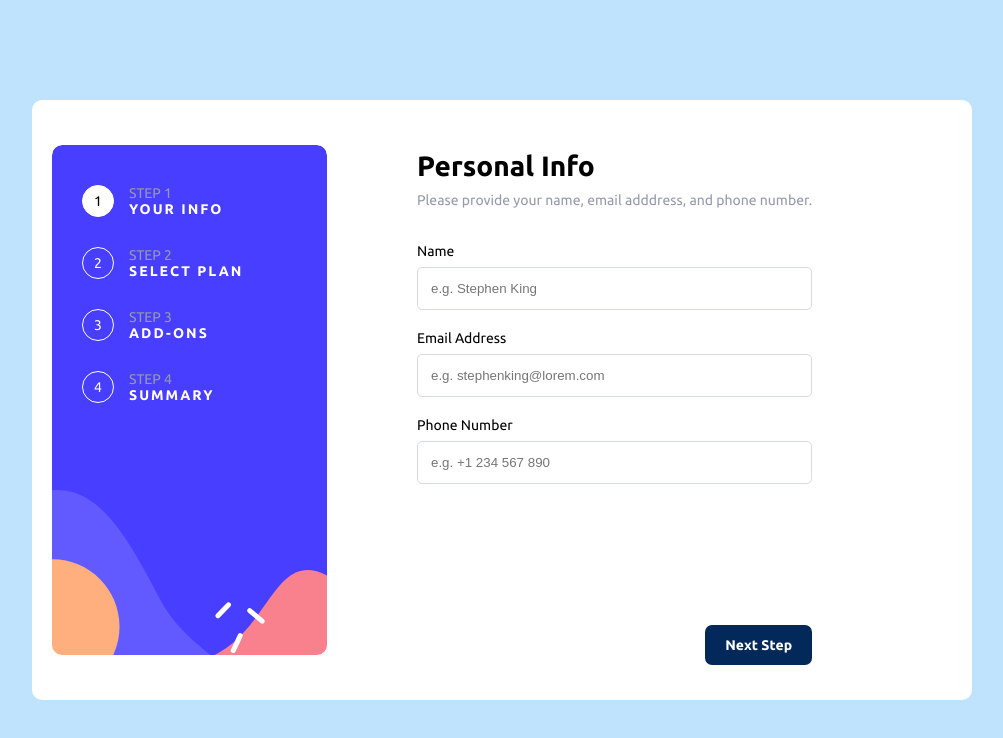
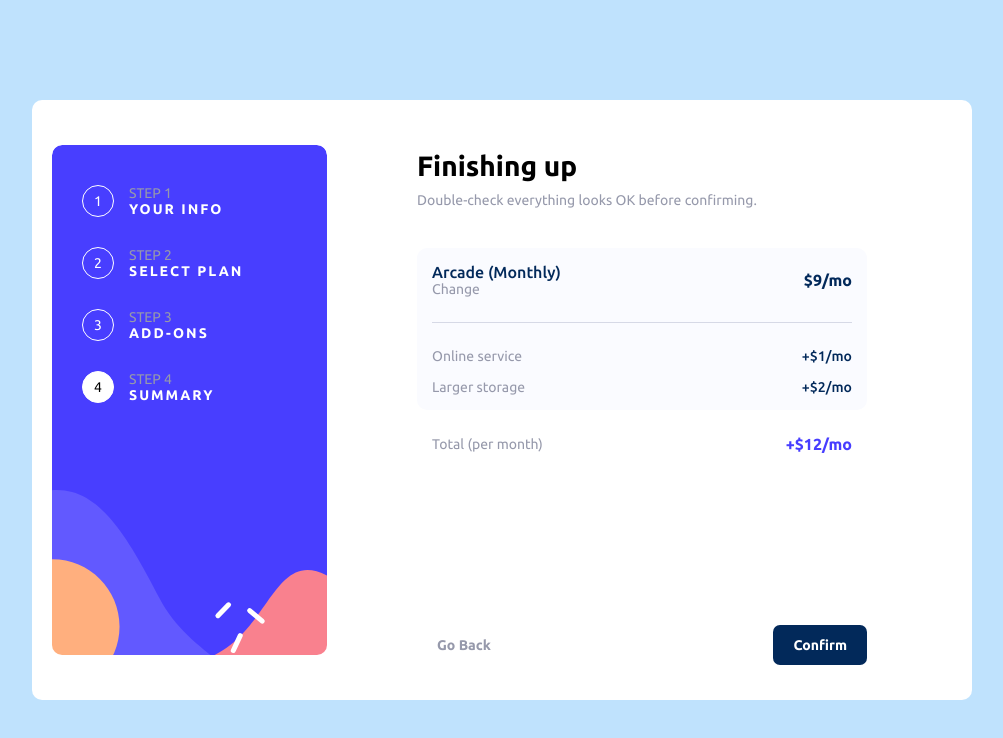
Before and after one commit to DinosMpo/Frontend-mentor-multi-step-form, a Next.js app: page / in a window 1280 px wide. Shown: the top 738 px of the page, without its empty margins (138-1141 px from the left). Built offline with nearby package versions, Linux system fonts and the light colour scheme.

Commit message:
create the static version of summary

```diff
--- /dev/null
+++ b/app/comps/Confirm.js
@@ -0,0 +1,11 @@
+import React from 'react'
+
+const Confirm = () => {
+  return (
+    <div className='confirm' onClick={() => {}}>
+        Confirm
+    </div>
+  )
+}
+
+export default Confirm
--- a/app/comps/Section2.js
+++ b/app/comps/Section2.js
@@ -1,9 +1,11 @@
 import React from 'react'
 import NextStep from './NextStep'
 import PersonalInfo from './PersonalInfo'
-import AddOns from './PickAddOns'
+import PickAddOns from './PickAddOns'
+import Summary from './Summary'
 import SelectPlan from './SelectPlan'
 import BackButton from './BackButton'
+import Confirm from './Confirm'
 
 const Section2 = ({stepIndicator, setStepIndicator}) => {
   const renderStep = (stepIndicator) => {
@@ -15,10 +17,10 @@ const Section2 = ({stepIndicator, setStepIndicator}) => {
         return <SelectPlan />
       };
       case 3: {
-        return <AddOns />
+        return <PickAddOns />
       };
       case 4: {
-        return <PersonalInfo />
+        return <Summary />
       };
       case 5: {
         return <PersonalInfo />
@@ -32,7 +34,7 @@ const Section2 = ({stepIndicator, setStepIndicator}) => {
   return (
     <div className='section2'>
       {renderStep(stepIndicator)}
-      {stepIndicator === 4 ? '' : <NextStep setStepIndicator={setStepIndicator} />}
+      {stepIndicator === 4 ? <Confirm /> : <NextStep setStepIndicator={setStepIndicator} />}
       {stepIndicator === 1 ? '': <BackButton  setStepIndicator={setStepIndicator} />}
     </div>
   )
--- /dev/null
+++ b/app/comps/Summary.css
@@ -0,0 +1,83 @@
+.summary-info-title {
+    margin: 0px;
+    margin-top: 50px;
+    margin-bottom: 10px;
+}
+
+.summary-info-description {
+    color: hsl(231, 11%, 63%);
+}
+
+.summary-container {
+    display: flex;
+    margin-top: 40px;
+    flex-direction: column;
+    gap: 18px;
+    background-color: hsl(231, 100%, 99%);
+    padding: 15px;
+    border-radius: 10px;
+}
+
+.summary-wrapper {
+    width: 450px;
+}
+
+.summary-plan-container, .summary-total-container, .summary-addon {
+    display: flex;
+    align-items: center;
+    justify-content: space-between;
+}
+
+.summary-addon-container {
+    display: flex;
+    flex-direction: column;
+    gap: 15px;
+}
+
+.summary-total-container {
+    padding: 15px;
+    margin-top: 10px;
+}
+
+.summary-plan-name {
+    color: hsl(213, 96%, 18%);
+    font-weight: 500;
+    font-size: 16px;
+}
+
+.summary-plan-price {
+    color: hsl(213, 96%, 18%);
+    font-weight: 600;
+    font-size: 16px;
+}
+
+.summary-addon-name {
+    color: hsl(231, 11%, 63%);
+}
+
+.summary-total {
+    color: hsl(231, 11%, 63%);
+}
+
+.summary-addon-price {
+    color: hsl(213, 96%, 18%);
+    font-weight: 500;
+}
+
+.summary-total-price {
+    color: hsl(243, 100%, 62%);
+    font-weight: 700;
+    font-size: 16px;
+}
+
+.summary-plan-change {
+    color: hsl(231, 11%, 63%);
+}
+
+hr {
+    border: none;
+    height: 1px;
+    /* Set the hr color */
+    color: #333;  /* old IE */
+    background-color: hsl(229, 24%, 87%);
+}
--- /dev/null
+++ b/app/comps/Summary.js
@@ -0,0 +1,44 @@
+import React from 'react'
+import './Summary.css'
+import ThankYou from './ThankYou'
+
+const Summary = () => {
+  return (
+    <div className='summary-wrapper'>
+        <h1 className='summary-info-title'>Finishing up</h1>
+        <div className='summary-info-description'>Double-check everything looks OK before confirming.</div>
+
+        <div className='summary-container'>
+            <div className='summary-plan-container'>
+                <div className='summary-plan-wrapper'>
+                    <div className='summary-plan-name'>Arcade (Monthly)</div>
+                    <div className='summary-plan-change'>Change</div>
+                </div>
+                <div className='summary-plan-price'>$9/mo</div>
+            </div>
+            <hr style={{width: '100%'}}></hr>
+
+            <div className='summary-addon-container'>
+                <div className='summary-addon'>
+                    <div className='summary-addon-name'>Online service</div>
+                    <div className='summary-addon-price'>+$1/mo</div>
+                </div>
+                <div className='summary-addon'>
+                    <div className='summary-addon-name'>Larger storage</div>
+                    <div className='summary-addon-price'>+$2/mo</div>
+                </div>
+            </div>
+
+
+        </div>
+        <div className='summary-total-container'>
+                <div className='summary-total'>
+                    Total (per month)
+                </div>
+                <div className='summary-total-price'>+$12/mo</div>
+            </div>
+    </div>
+  )
+}
+
+export default Summary
--- /dev/null
+++ b/app/comps/ThankYou.js
@@ -0,0 +1,12 @@
+import React from 'react'
+
+const ThankYou = () => {
+  return (
+    <div>
+        <h1>Thank you!</h1>
+        <p>Thanks for confirming your subscription! We hope you have fun using our platform. If you ever need support, please feel free to email us at support@loremgaming.com.</p>
+    </div>
+  )
+}
+
+export default ThankYou
--- a/app/globals.css
+++ b/app/globals.css
@@ -120,7 +120,7 @@ body {
   margin-bottom: 8px;
 }
 
-.next-step {
+.next-step, .confirm {
   color: white;
   background-color: hsl(213, 96%, 18%);
   position: absolute;
--- a/app/page.js
+++ b/app/page.js
@@ -5,7 +5,7 @@ import Section1 from './comps/Section1'
 import Section2 from './comps/Section2'
 
 export default function Home() {
-  const [stepIndicator, setStepIndicator] = useState(1);
+  const [stepIndicator, setStepIndicator] = useState(4);
 
   return (
     <div className='container'>
```
